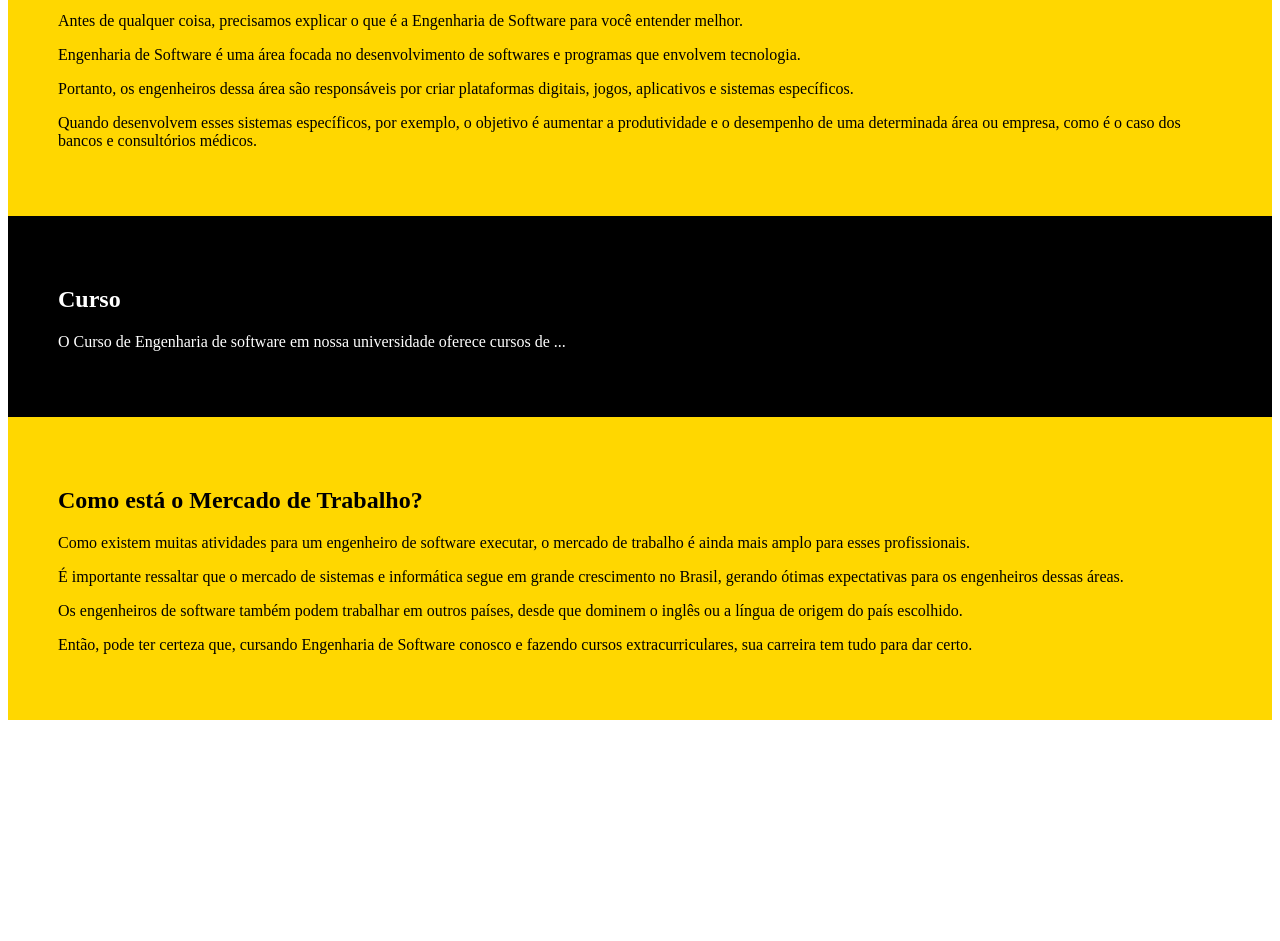
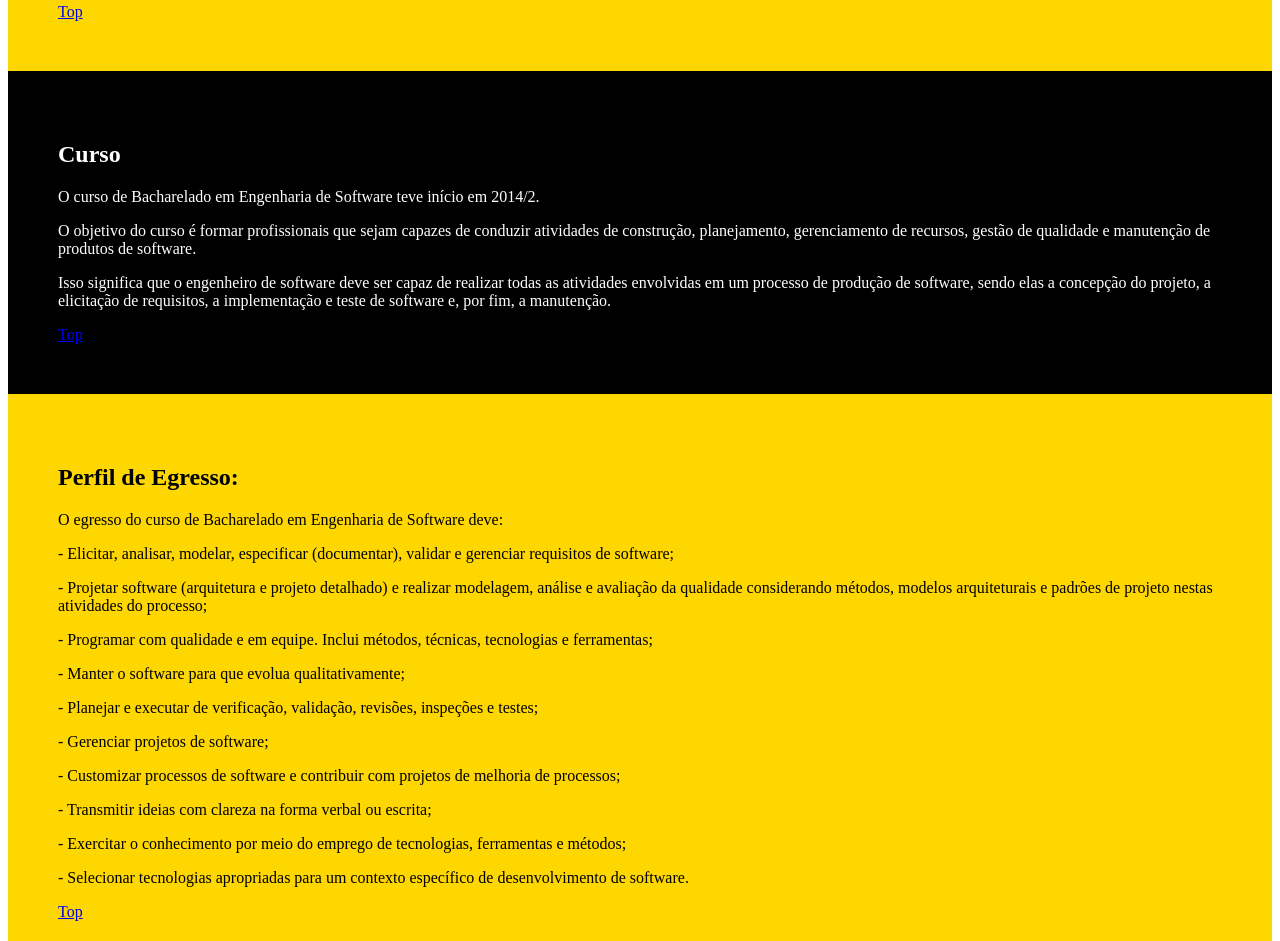
Before and after one commit to Web1-ES-UTFPR-CP-2018-1/filipe-lorencon, a plain HTML site: page index.html in a window 1280 px wide. Shown: the part 919-1860 px from the top of the page. Before the commit the page ends 1647 px from the top, so only its background shows below. Drawn offline with Linux system fonts and the light colour scheme.

Commit message:
Adicionando conteúdo e logo do curso

```diff
--- a/index.html
+++ b/index.html
@@ -27,9 +27,8 @@
             background-color: darkslategray;
         }
     </style>
-    <header style="background-color:gold; padding:50px" >
-        <!--Colocar o Logo da UTFPR do lado esquerdo e o texto ao lado direito-->
-        <h1> UNIVERSIDADE TECNOLÓGICA FEDERAL DO PARANÁ - CP <br> Engenharia de Software </h1>
+    <header id="top" >
+        <img src="logo software.jpg" alt="Logo de Engenharia de Software" height="300" width="1280">
     </header>
     <nav style="background-color:black ; color:white;padding:50px">
         <!-- Colocar o Logo do Curso de Engenharia de Software do lado esquerdo a barra de navegação a direita-->
@@ -38,6 +37,7 @@
             <li> <a href="#Quem">Quem Somos</a> </li>
             <li> <a href="#Oque">O que é?</a> </li>
             <li> <a href="#Curso">Curso</a> </li>
+            <li> <a href="#Perfil">Perfil de Egresso</a> </li>
             <li> <a href="#Mercado">Mercado de Trabalho</a> </li>
 
         </ul>
@@ -47,6 +47,7 @@
         <!-- Fazer uma breve introdução -->
         <p>O objetivo deste website é apresentar o que é engenharia de software, bem como
             o curso na nossa universidade (UTFPR-CP) e o mercado que envolve esta área. </p>
+        <a href="#top">Top</a>
     </section>
     <section id="Quem" style="background-color:black ; color:white;padding:50px">
         <h2>Quem Somos nós</h2>
@@ -57,6 +58,7 @@
         <p>A Universidade oferece um ambiente de estudos 24 horas, permitindo que todos os
              estudantes possam ter um ambiente tranquilo para seus estudos durante as longas
               madrugadas de estudos.</p>
+        <a href="#top">Top</a>
     </section>
     <section id="Oque" style="background-color:gold;padding:50px">
             <h2>O que é Engenharia de Software?</h2>
@@ -70,13 +72,42 @@
             <p>Quando desenvolvem esses sistemas específicos, por exemplo, o objetivo é aumentar a
                 produtividade e o desempenho de uma determinada área ou empresa, como é o caso dos
                 bancos e consultórios médicos.</p>
+            <a href="#top">Top</a>
         </section>
     <section id="Curso" style="background-color:black ; color:white;padding:50px">
         <h2>Curso</h2>
         <!-- Comentar sobre o curso de engenharia de Software UTFPR-CP -->
-        <p>O Curso de Engenharia de software em nossa universidade oferece cursos de ...</p>
+        <p>O curso de Bacharelado em Engenharia de Software teve início em 2014/2.</p>
+        <p>O objetivo do curso é formar profissionais que sejam capazes de conduzir atividades de
+            construção, planejamento, gerenciamento de recursos, gestão de qualidade e manutenção de
+            produtos de software.</p>
+        <p>Isso significa que o engenheiro de software deve ser capaz de realizar
+            todas as atividades envolvidas em um processo de produção de software, sendo elas a concepção
+            do projeto, a elicitação de requisitos, a implementação e teste de software e, por fim, a
+            manutenção.</p>
+        <a href="#top">Top</a>
     </section>
-    <section id="Mercado" style="background-color:gold;padding:50px">
+    <section id="Perfil" style="background-color:gold ;padding:50px">
+            <h2>Perfil de Egresso:</h2>
+            <!-- Comentar sobre o curso de engenharia de Software UTFPR-CP -->
+            <p>O egresso do curso de Bacharelado em Engenharia de Software deve:</p>
+            <p>- Elicitar, analisar, modelar, especificar (documentar), validar e gerenciar
+                    requisitos de software;</p>
+            <p>- Projetar software (arquitetura e projeto detalhado) e realizar modelagem,
+                    análise e avaliação da qualidade considerando métodos, modelos arquiteturais e
+                    padrões de projeto nestas atividades do processo;</p>
+            <p>- Programar com qualidade e em equipe. Inclui métodos, técnicas, tecnologias e
+                    ferramentas;</p>
+            <p>- Manter o software para que evolua qualitativamente;</p>
+            <p>- Planejar e executar de verificação, validação, revisões, inspeções e testes;</p>
+            <p>- Gerenciar projetos de software;</p>
+            <p>- Customizar processos de software e contribuir com projetos de melhoria de processos;</p>
+            <p>- Transmitir ideias com clareza na forma verbal ou escrita;</p>
+            <p>- Exercitar o conhecimento por meio do emprego de tecnologias, ferramentas e métodos;</p>
+            <p>- Selecionar tecnologias apropriadas para um contexto específico de desenvolvimento de software.</p>
+            <a href="#top">Top</a>
+        </section>
+    <section id="Mercado" style="background-color:black ; color:white;padding:50px">
         <h2>Como está o Mercado de Trabalho?</h2>
         <!-- Fazer uma introdução de como está o mercado de trabalho para Engenharia de Software -->
         <p>Como existem muitas atividades para um engenheiro de software executar, o mercado de
@@ -87,7 +118,8 @@
             o inglês ou a língua de origem do país escolhido.</p>
         <p>Então, pode ter certeza que, cursando Engenharia de Software conosco e
             fazendo cursos extracurriculares, sua carreira tem tudo para dar certo.</p>
-    </section>
+        <a href="#top">Top</a>
+        </section>
     <footer>
         <!-- Logo da UTFPR -->
     </footer>
```
Also changed, not shown: imagens/logo software.jpg (added).
